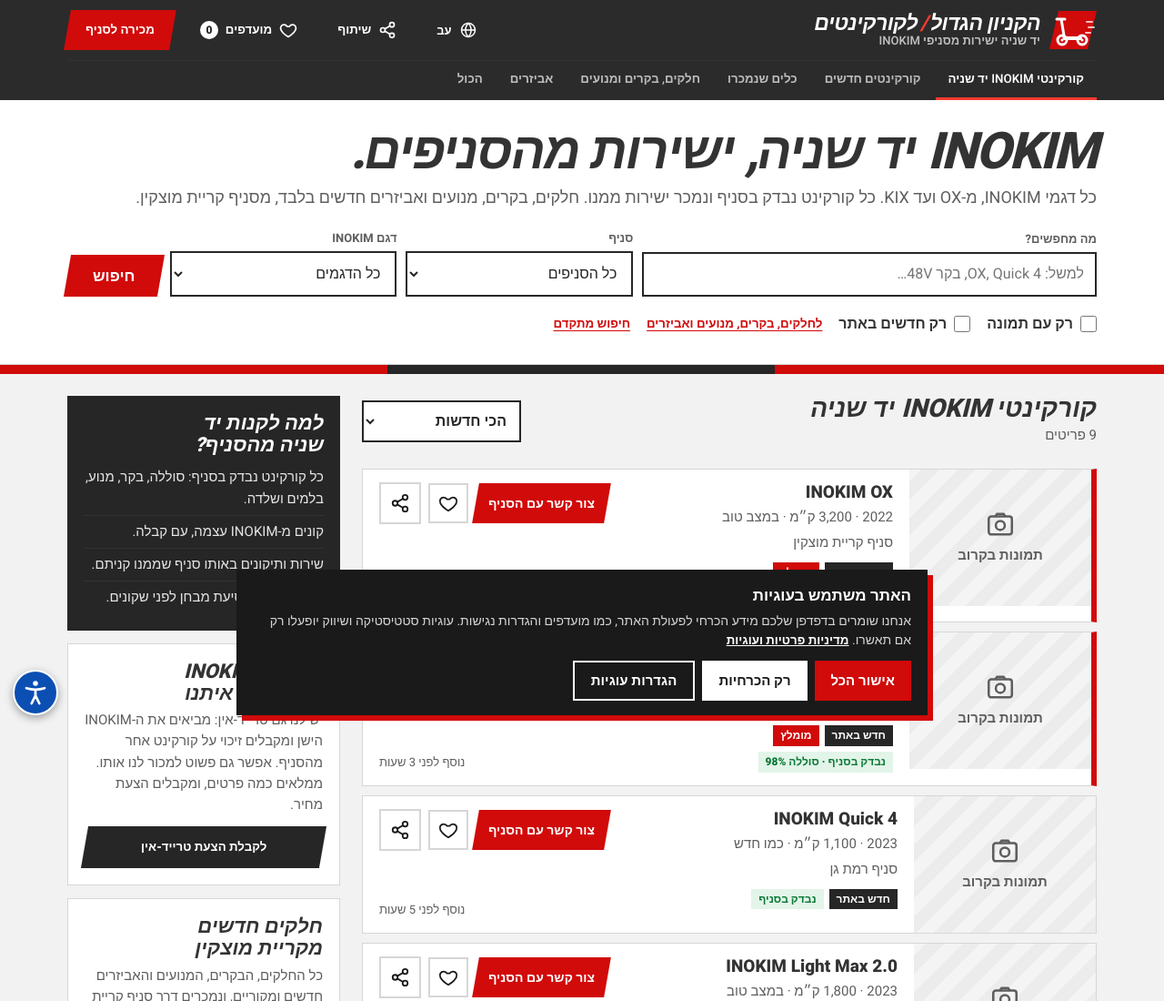
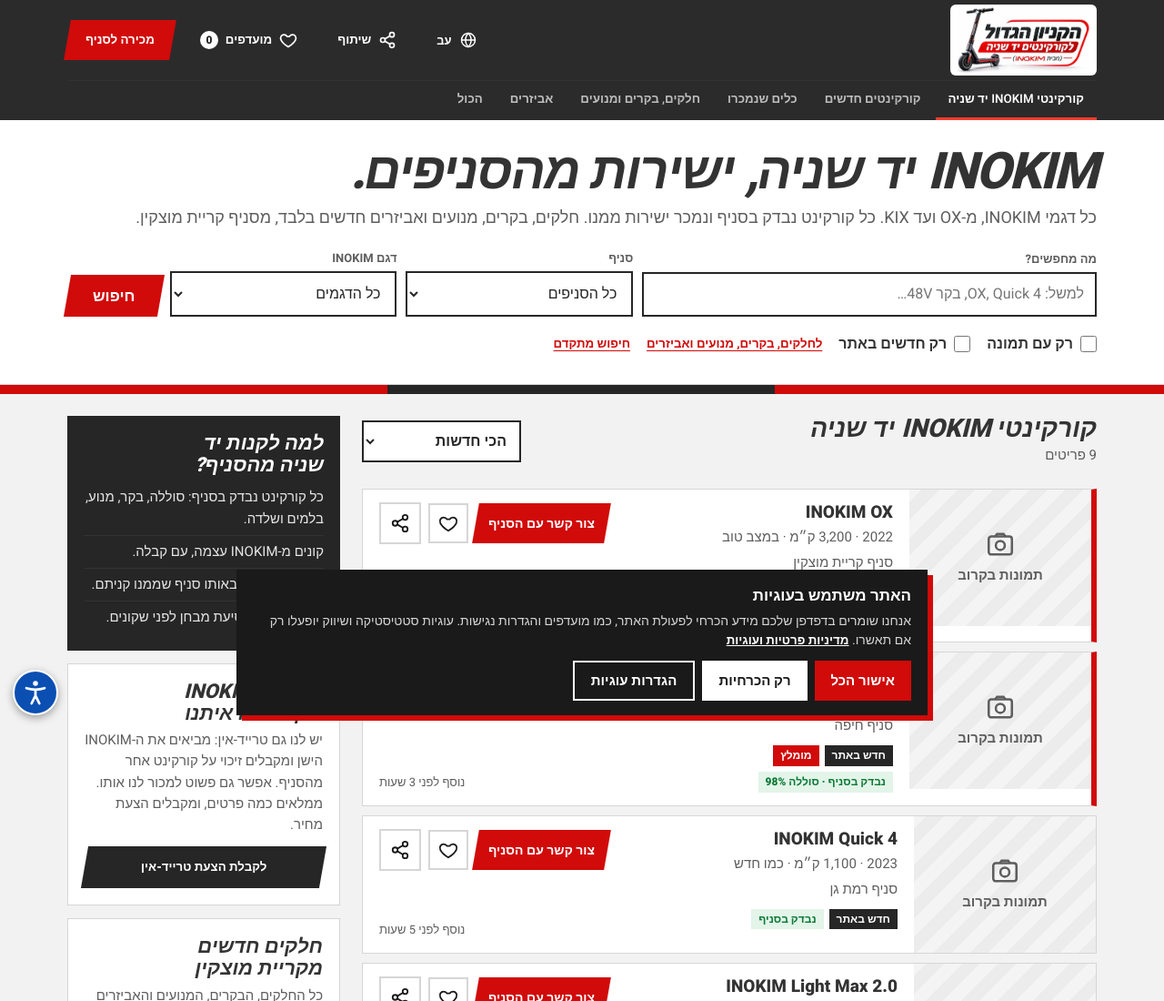
Before and after one commit to osmomusic/scooter-mall, a plain HTML site: page index.html in a window 1280 px wide. Shown: the top 1100 px of the page at 91% size. Drawn offline with Linux system fonts and the light colour scheme.

Commit message:
Use the official site logo in the header
Co-Authored-By: Claude Opus 5.5 <noreply@anthropic.com>
Claude-Session: https://claude.ai/code/session_01NUZu4tEt8SqgLgJ3nhkakm

```diff
--- a/index.html
+++ b/index.html
@@ -291,7 +291,7 @@ footer .fine{grid-column:1/-1;border-top:1px solid #333;padding-top:16px;font-si
 <header class="top">
   <div class="wrap">
     <div class="hdr">
-      <a class="logo" href="#top" aria-label="הקניון הגדול לקורקינטים יד שניה – לדף הבית"><svg class="mark" viewBox="0 0 52 42" aria-hidden="true"><polygon points="10,0 52,0 42,42 0,42" fill="#D10A0A"/><g fill="none" stroke="#fff" stroke-linecap="round" stroke-linejoin="round"><path d="M41 12h6M43 18h6M40 24h5" stroke-width="2" opacity=".75"/><path d="M8 9h9M13 9l3.5 21" stroke-width="3"/><path d="M16.5 30H34" stroke-width="4"/><circle cx="14" cy="32" r="5" stroke-width="3"/><circle cx="36" cy="32" r="5" stroke-width="3"/></g><circle cx="14" cy="32" r="1.6" fill="#fff"/><circle cx="36" cy="32" r="1.6" fill="#fff"/></svg><span class="wm"><b>הקניון הגדול<i aria-hidden="true">/</i>לקורקינטים</b><small>יד שניה ישירות מסניפי INOKIM</small></span></a>
+      <a class="logo" href="#top" aria-label="הקניון הגדול לקורקינטים יד שניה מבית INOKIM – לדף הבית"><picture><source srcset="logo.webp" type="image/webp"><img class="limg" src="logo.png" alt="" width="363" height="180" fetchpriority="high"></picture></a>
       <span class="hsp"></span>
       <button class="hbtn" id="adminBtn" hidden><svg width="20" height="20" viewBox="0 0 24 24" aria-hidden="true"><path d="M12 15a3 3 0 1 0 0-6 3 3 0 0 0 0 6zm8-3 2-1-1-3-2.2.2-1.4-1.4L17.6 5 14.6 4 13.5 6h-3L9.4 4 6.4 5l.2 2.2L5.2 8.6 3 8.4 2 11.4 4 12.5v1L2 14.6l1 3 2.2-.2 1.4 1.4-.2 2.2 3 1 1.1-2h3l1.1 2 3-1-.2-2.2 1.4-1.4 2.2.2 1-3-2-1.1z" fill="none" stroke="currentColor" stroke-width="1.6"/></svg><span class="l">ניהול</span></button>
       <div class="langW"><button class="hbtn" id="langBtn" type="button" aria-haspopup="true" aria-expanded="false" aria-label="שינוי שפה / Language / Язык"><svg width="20" height="20" viewBox="0 0 24 24" aria-hidden="true"><circle cx="12" cy="12" r="9" fill="none" stroke="currentColor" stroke-width="1.8"/><path d="M3 12h18M12 3c2.6 2.6 3.8 5.6 3.8 9s-1.2 6.4-3.8 9c-2.6-2.6-3.8-5.6-3.8-9S9.4 5.6 12 3z" fill="none" stroke="currentColor" stroke-width="1.6"/></svg><span class="lc notranslate" id="langCode">עב</span></button><ul class="langM" id="langM" role="menu"><li><button type="button" role="menuitemradio" data-lang="he" lang="he">עברית</button></li><li><button type="button" role="menuitemradio" data-lang="en" lang="en">English</button></li><li><button type="button" role="menuitemradio" data-lang="ru" lang="ru">Русский</button></li></ul></div>
@@ -1016,6 +1016,12 @@ setTimeout(openFromHash,50);
 
 <!-- ===== נגישות + עוגיות ===== -->
 <style>
+
+.logo{background:#fff;padding:3px 8px;border-radius:6px;display:flex!important;align-items:center;flex:none!important}
+.logo .limg{display:block;height:72px;width:auto}
+@media (min-width:761px){header.top .hdr{height:88px}}
+@media (max-width:760px){.logo .limg{height:48px}}
+@media (max-width:420px){.logo{padding:2px 5px}.logo .limg{height:40px}}
 /* שפות */
 .langW{position:relative}
 .lc{font-size:13px;font-weight:800}
```
Also changed, not shown: logo.png (added), logo.webp (added).
